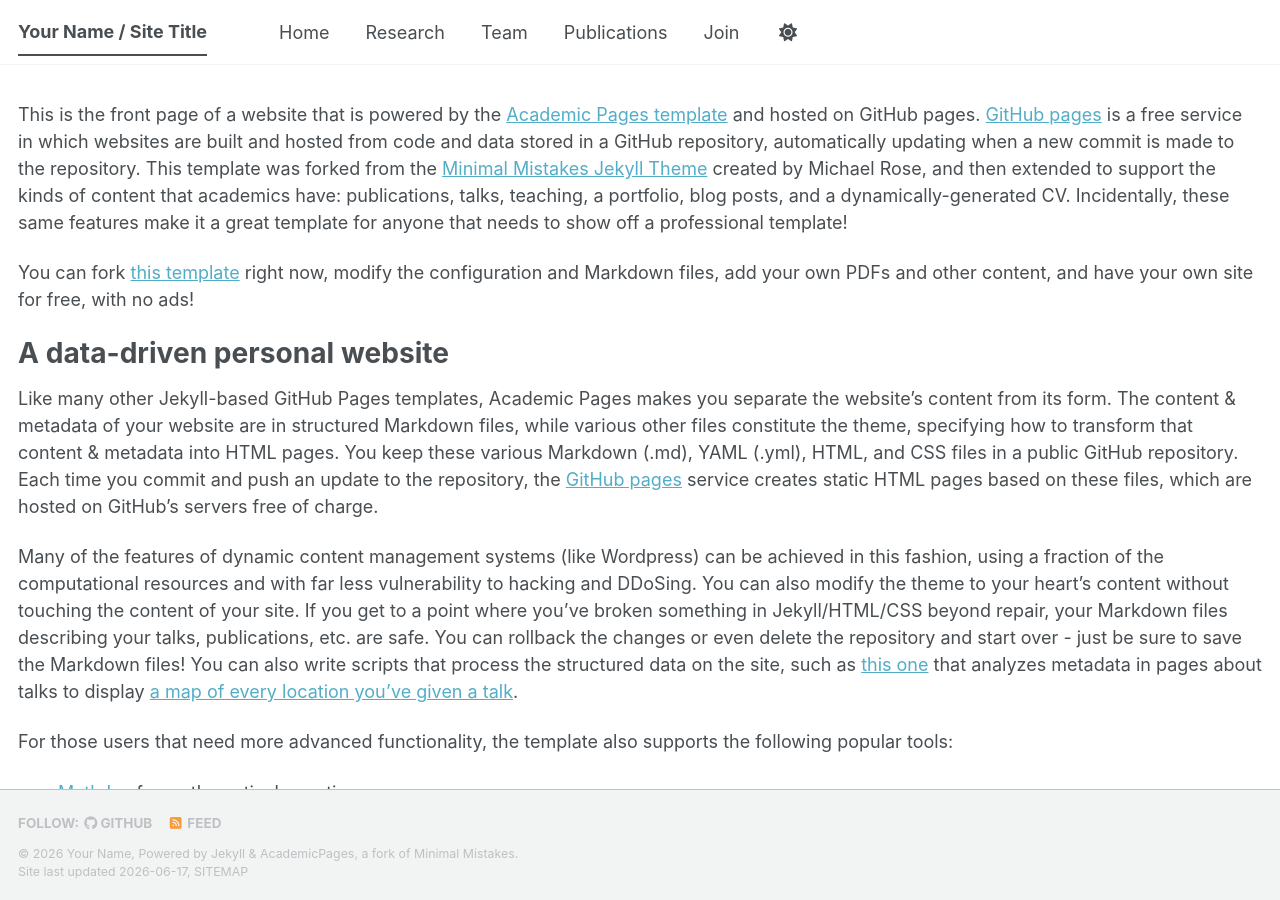
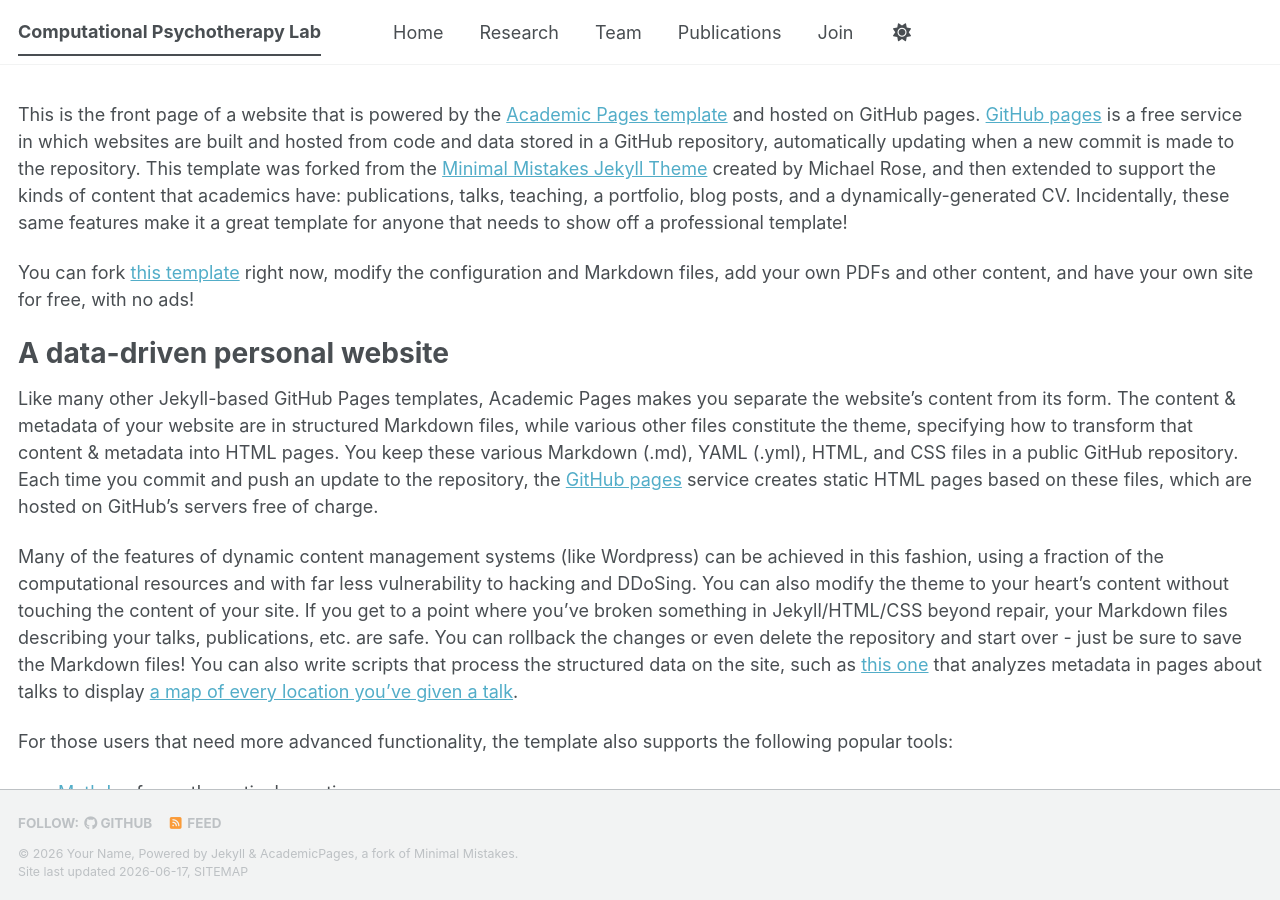
Before and after one commit to IsabelBerwian/CPT-lab, a Jekyll site: the page built from _pages/about.md, in a window 1280 px wide and 900 px high. Built offline with Jekyll 4.4.1, drawn with Linux system fonts in a browser that asks for light colours; a script bundle is joined from its source files by our own code; library files that are not in the unit come from our copies.

Commit message:
Update site title in configuration file

```diff
--- a/_config.yml
+++ b/_config.yml
@@ -9,7 +9,7 @@
 # Basic Site Settings
 locale                   : "en-US"
 site_theme               : "default" # The available themes options are "default", "air", "sunrise", "mint", "dirt" and "contrast"
-title                    : "Your Name / Site Title"
+title                    : "Computational Psychotherapy Lab"
 title_separator          : "-"
 name                     : &name "Your Name"
 description              : &description "Your Name's academic portfolio"   # Update this with a general description of your site, this is the default if not overridden by a page
```
